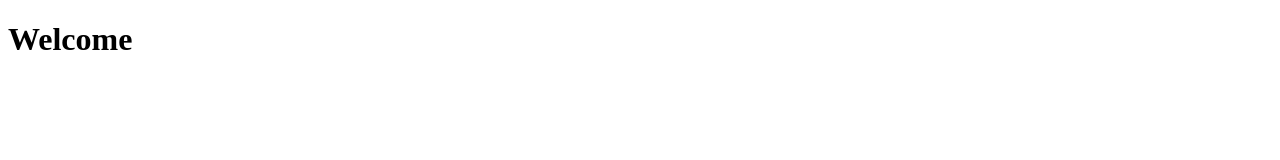
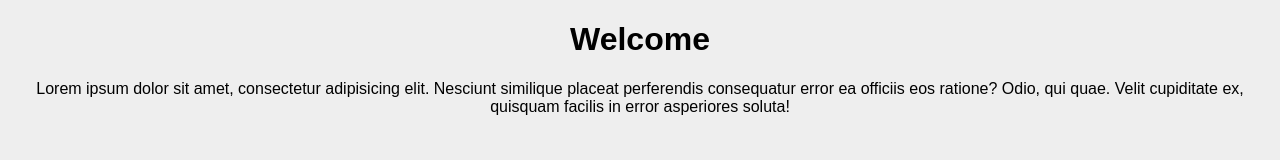
Before and after one commit to JhonathanMusa/node_express, a website: page public/index.html in a window 1280 px wide. Drawn offline with Linux system fonts and the light colour scheme.

Commit message:
second commit

```diff
--- a/package.json
+++ b/package.json
@@ -4,6 +4,7 @@
   "description": "Node and express pratice",
   "main": "index.js",
   "scripts": {
+    "start": "nodemon src/index.js",
     "test": "echo \"Error: no test specified\" && exit 1"
   },
   "repository": {
@@ -19,5 +20,8 @@
   "homepage": "https://github.com/JhonathanMusa/node_express#readme",
   "dependencies": {
     "express": "^4.17.1"
+  },
+  "devDependencies": {
+    "nodemon": "^2.0.4"
   }
 }
--- a/public/index.html
+++ b/public/index.html
@@ -1,11 +1,24 @@
 <!DOCTYPE html>
 <html lang="en">
-<head>
-    <meta charset="UTF-8">
-    <meta name="viewport" content="width=device-width, initial-scale=1.0">
+  <head>
+    <meta charset="UTF-8" />
+    <meta name="viewport" content="width=device-width, initial-scale=1.0" />
     <title>Document</title>
-</head>
-<body>
+    <style>
+      body {
+        background-color: #eee;
+        text-align: center;
+        font-family: Arial, Helvetica, sans-serif;
+      }
+    </style>
+  </head>
+  <body>
     <h1>Welcome</h1>
-</body>
+    <p>
+      Lorem ipsum dolor sit amet, consectetur adipisicing elit. Nesciunt
+      similique placeat perferendis consequatur error ea officiis eos ratione?
+      Odio, qui quae. Velit cupiditate ex, quisquam facilis in error asperiores
+      soluta!
+    </p>
+  </body>
 </html>
--- a/src/index.js
+++ b/src/index.js
@@ -3,6 +3,7 @@ const app = express();
 
 app.use(express.static("public"));
 
+
 app.listen(3000, () => {
   console.log("Server running on port 3000");
 });
```
Also changed, not shown: 1 other file.
